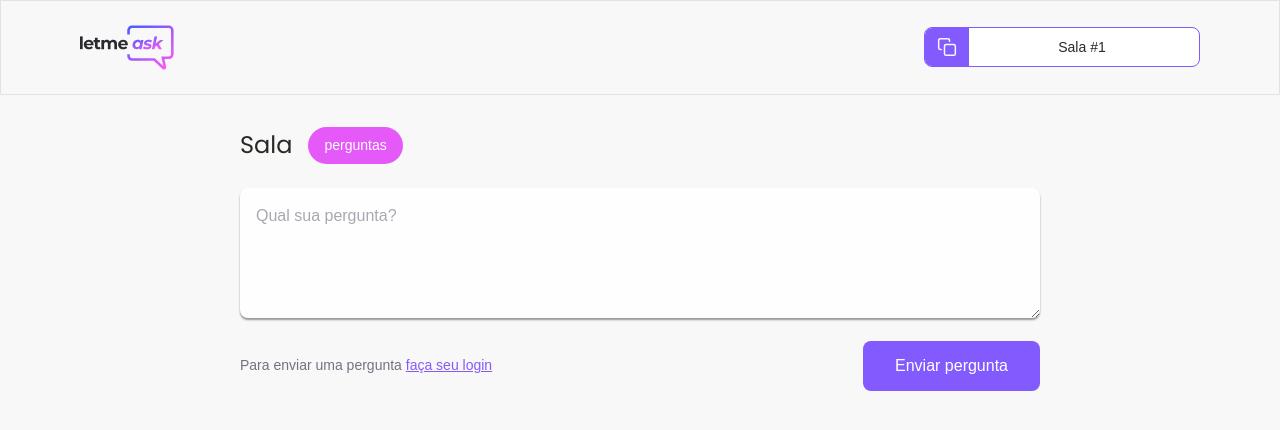
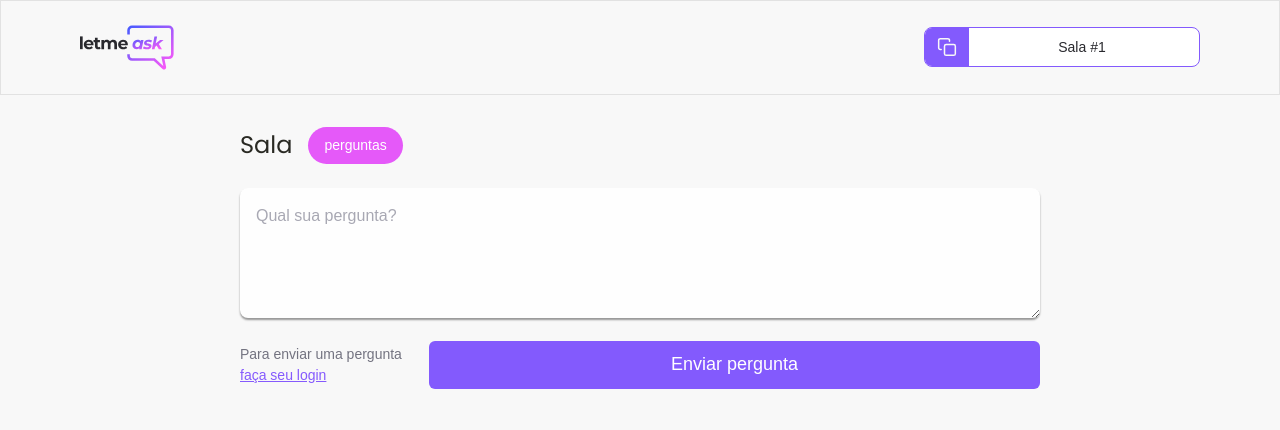
Before and after one commit to matheusburey/letmeask, a React (Vite) app: page /rooms/1 in a window 1280 px wide. Shown: the top 430 px of the page. Built offline with nearby package versions, Linux system fonts and the light colour scheme; no server answers; the database is empty.

Commit message:
refactor(components): component Button use chakra
alteration style Button to chakra ui

```diff
--- a/src/components/Button.tsx
+++ b/src/components/Button.tsx
@@ -1,30 +1,43 @@
+import { Button as ButtonChakra, ButtonProps } from "@chakra-ui/react";
 import { ReactNode } from "react";
 
-import "../style/button.scss";
+// import "../style/button.scss";
 
-interface IButtonProps {
+interface IButtonProps extends ButtonProps {
   children: ReactNode;
   typeButton?: boolean;
   isOutlined?: boolean;
-  callback?: () => void;
+  fun?: () => void;
+  color?: string;
 }
 
-function Button({ children, typeButton, isOutlined, callback }: IButtonProps) {
+function Button({
+  children,
+  typeButton,
+  isOutlined,
+  fun,
+  color,
+}: IButtonProps) {
   return (
-    <button
-      className={`button ${isOutlined ? "outlined" : " "}`}
+    <ButtonChakra
+      colorScheme={color}
+      variant={isOutlined ? "outline" : "solid"}
       type={typeButton ? "button" : "submit"}
-      onClick={callback}
+      size="lg"
+      w="100%"
+      fontWeight="normal"
+      onClick={fun}
     >
       {children}
-    </button>
+    </ButtonChakra>
   );
 }
 
 Button.defaultProps = {
   typeButton: false,
   isOutlined: false,
-  callback: undefined,
+  fun: undefined,
+  color: "purple",
 };
 
 export default Button;
```
